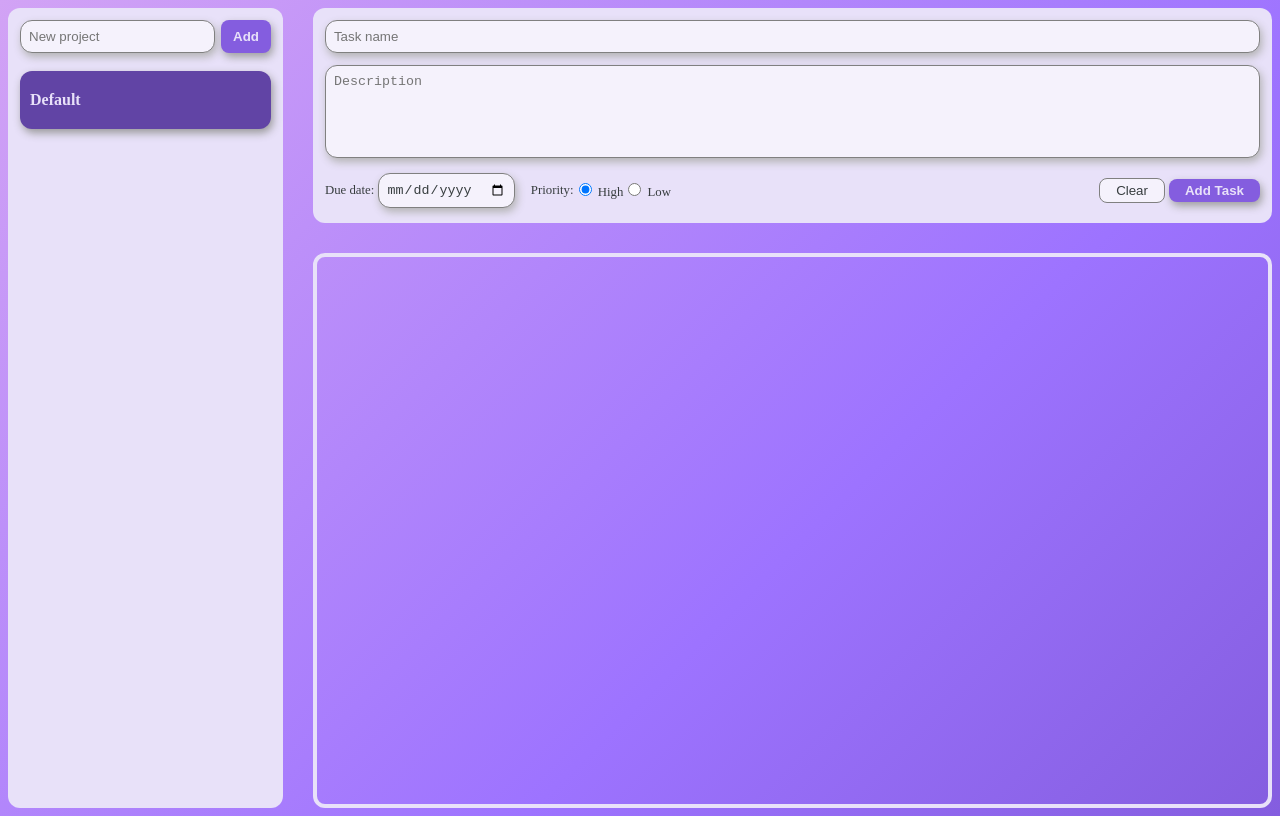
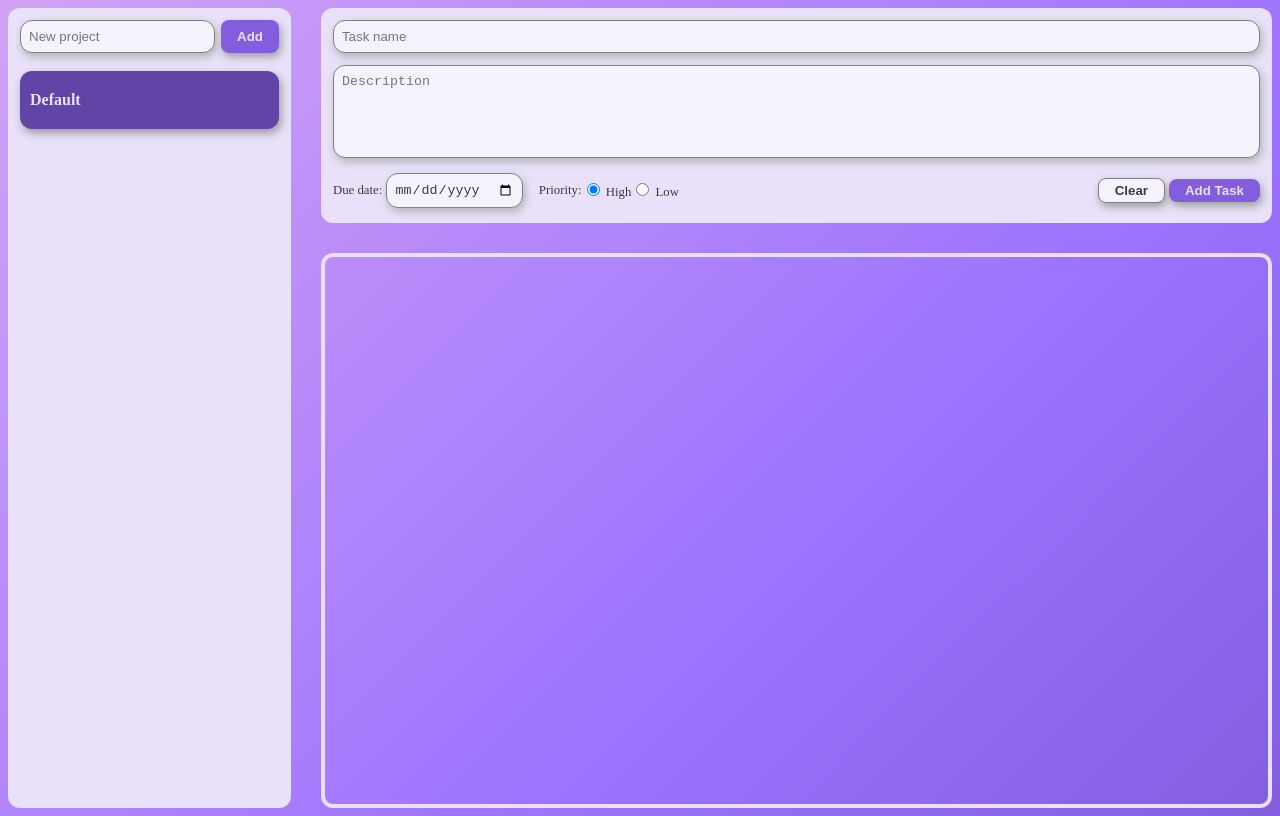
Before and after one commit to EnchantmentStealer/todo-list, a website built with webpack: page src/index.html in a window 1280 px wide. Built offline with nearby package versions, Linux system fonts and the light colour scheme.

Commit message:
Another css refactor

```diff
--- a/src/index.html
+++ b/src/index.html
@@ -15,7 +15,7 @@
 
     <div id="projects"></div>
   </div>
-  <div class="todoForm">
+  <div class="form-container">
     <form id="newItem">
       <input type="text" name="title" placeholder="Task name" required>
       <textarea name="description" id="description" rows="5" placeholder="Description" required></textarea>
@@ -41,7 +41,7 @@
         </div>
 
         <div class="right">
-          <input type="reset" value="Clear" id="clearButton">
+          <button type="reset" id="clearButton">Clear</button>
           <button type="submit" id="submitButton">Add Task</button>
         </div>
 
--- a/src/style.css
+++ b/src/style.css
@@ -1,6 +1,7 @@
 :root {
   --border-radius: 12px;
   --button-border-radius: 8px;
+  --button-padding: 4px 16px;
   --main-purple: #845ddf;
   --darker-purple: rgb(97, 68, 165);
   --main-white: hsl(258, 67%, 93%);
@@ -17,19 +18,28 @@ body {
       rgba(210, 163, 245, 1) 100%);
   color: var(--dark-font);
   height: 100vh;
-
   display: grid;
   grid-template-columns: 1fr 4fr;
   grid-template-rows: 1fr 6fr;
   gap: 30px;
 }
 
-button, #submitButton {
+button {
   border-radius: var(--button-border-radius);
   border: none;
   box-shadow: 2px 4px 8px rgb(158, 158, 158);
   cursor: pointer;
   font-weight: bold;
+  padding: var(--button-padding);
+}
+
+ul {
+  list-style: none;
+  padding: 0;
+  margin: 0;
+  display: flex;
+  flex-direction: column;
+  gap: 12px;
 }
 
 /* SIDEBAR */
@@ -73,7 +83,6 @@ button, #submitButton {
 #newProjectButton {
   color: var(--main-white);
   background-color: var(--main-purple);
-  padding: 6px 12px;
 }
 
 #newProjectButton:hover {
@@ -84,11 +93,19 @@ button, #submitButton {
   background-color: var(--darker-purple);
 }
 
-.todoForm {
+/* TODO FORM */
+
+.form-container {
   background-color: var(--main-white);
   grid-area: 1 / 2 / 2 / 3;
   border-radius: var(--border-radius);
   padding: 12px;
+}
+
+.form-container form{
+  display: flex;
+  flex-direction: column;
+  gap: 12px;
 }
 
 .priorityField {
@@ -107,14 +124,6 @@ button, #submitButton {
   display: flex;
   align-items: center;
   gap: 16px;
-}
-
-#submitButton,
-#clearButton,
-.removeButton,
-.statusToggle {
-  padding: 4px 16px;
-  border-radius: var(--button-border-radius);
 }
 
 #submitButton {
@@ -136,11 +145,6 @@ button, #submitButton {
   background-color: var(--main-white);
 }
 
-#newItem {
-  display: flex;
-  flex-direction: column;
-  gap: 12px;
-}
 
 input[type="text"],
 textarea,
@@ -158,6 +162,8 @@ textarea {
   overflow: auto;
 }
 
+/* TODO LIST */
+
 #content {
   border: 4px solid var(--main-white);
   border-radius: var(--border-radius);
@@ -167,15 +173,6 @@ textarea {
   width: 80%;
   padding: 18px;
   margin: 0 auto;
-}
-
-ul {
-  list-style: none;
-  padding: 0;
-  margin: 0;
-  display: flex;
-  flex-direction: column;
-  gap: 12px;
 }
 
 #todoList ul li {
```
